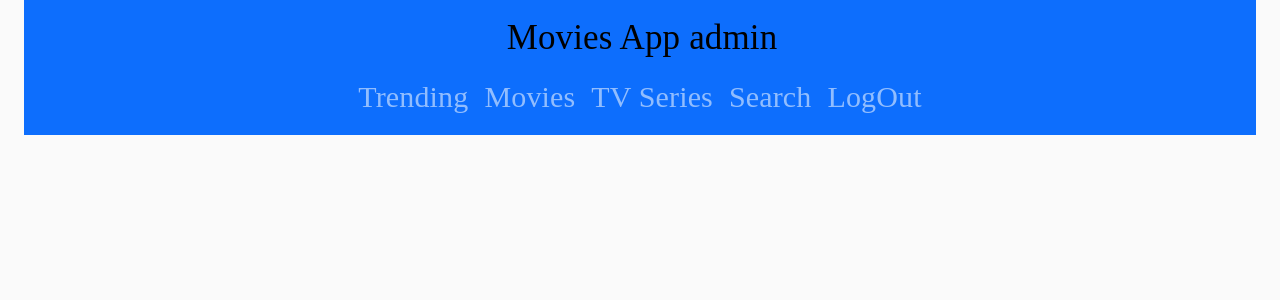
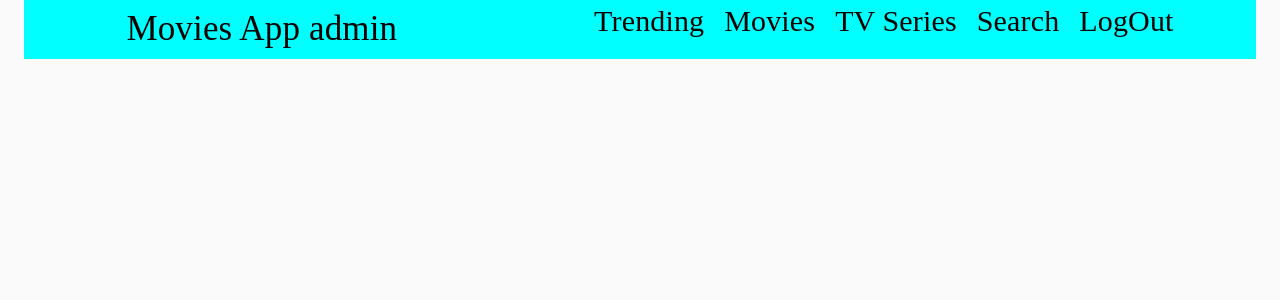
Before and after one commit to AndreyXa/diplom_project, a React (Create React App) app: page / in a window 1280 px wide. Both pictures are taken after a click on the button "LOGIN IN". Shown: the top 300 px of the page. Built offline with nearby package versions, Linux system fonts and the light colour scheme; data requests are answered from the project's data file.

Commit message:
update component Header

```diff
--- a/src/Components/Header/Header.css
+++ /dev/null
@@ -1,18 +0,0 @@
-@import url('https://fonts.googleapis.com/css2?family=Ubuntu:ital,wght@1,700&display=swap');
-
-.navbar-title {
-    margin-left: 20px;
-    font-size: 30px;
-}
-
-
-.navbar-text2 {
-    font-size: 35px;
-    color: black;
-    font-family: Ubuntu sans-serif;
-}
-
-.navbar-text3 {
-    font-size: 30px;
-    font-family: Ubuntu sans-serif;
-}
--- a/src/Components/Header/Header.jsx
+++ b/src/Components/Header/Header.jsx
@@ -1,51 +1,49 @@
 import React from 'react';
 import {Link} from "react-router-dom";
-import './Header.css';
+import styled from './Header.module.css';
 
 export const Header = ({user}) => {
 
     return (
-        <div>
-            <nav className="navbar navbar-dark navbar-expand-lg bg-primary navbar-nav">
-                <div className="navbar-brand navbar-title">
-                    <span className="navbar-text2">Movies App {user}</span>
+        <>
+            <nav className={styled.navbar}>
+                <div className={styled.navbarTitle}>
+                    <span className={styled.navbarTextTitle}>Movies App {user}</span>
                 </div>
-                <ul className="navbar-nav">
-                    <li className="nav-item">
+                <ul className={styled.navbarList}>
+                    <li className={styled.navbarItem}>
                         <Link
-                            className="nav-link navbar-text3"
+                            className={styled.navbarLink}
                             to="/trending">
                             Trending
                         </Link>
                     </li>
-                    <li className="nav-item">
+                    <li className={styled.navbarItem}>
                         <Link
-                            className="nav-link navbar-text3"
+                            className={styled.navbarLink}
                             to="/movies">Movies
                         </Link>
                     </li>
-                    <li className="nav-item">
+                    <li className={styled.navbarItem}>
                         <Link
-                            className="nav-link navbar-text3"
+                            className={styled.navbarLink}
                             to="/series">TV Series
                         </Link>
                     </li>
-                    <li className="nav-item">
+                    <li className={styled.navbarItem}>
                         <Link
-                            className="nav-link navbar-text3"
+                            className={styled.navbarLink}
                             to="/search">Search
                         </Link>
                     </li>
-                    <li className="nav-item">
+                    <li className={styled.navbarItem}>
                         <Link
-                            className="nav-link navbar-text3"
+                            className={styled.navbarLink}
                             to="/logout">LogOut
                         </Link>
                     </li>
                 </ul>
             </nav>
-
-        </div>
-
+        </>
     );
 };
--- /dev/null
+++ b/src/Components/Header/Header.module.css
@@ -0,0 +1,38 @@
+@import url('https://fonts.googleapis.com/css2?family=Ubuntu:ital,wght@1,700&display=swap');
+
+.navbar {
+    display: flex;
+    justify-content: space-around;
+    align-items: center;
+    background-color: aqua;
+}
+
+.navbarList {
+    display: flex;
+}
+
+.navbarItem {
+    list-style-type: none;
+    margin-left: 20px;
+}
+.navbarItem:first-child{
+    margin-left: 0;
+}
+
+.navbarTitle {
+    margin-left: 20px;
+    font-size: 30px;
+}
+
+.navbarTextTitle {
+    font-size: 35px;
+    color: black;
+    font-family: Ubuntu sans-serif;
+}
+
+.navbarLink {
+    font-size: 30px;
+    color: black;
+    font-family: Ubuntu sans-serif;
+    text-decoration: none;
+}
```
